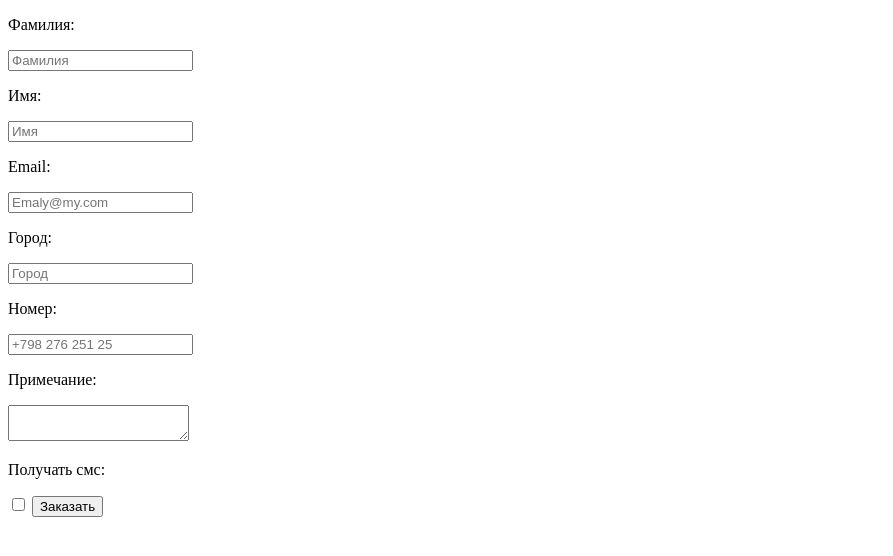
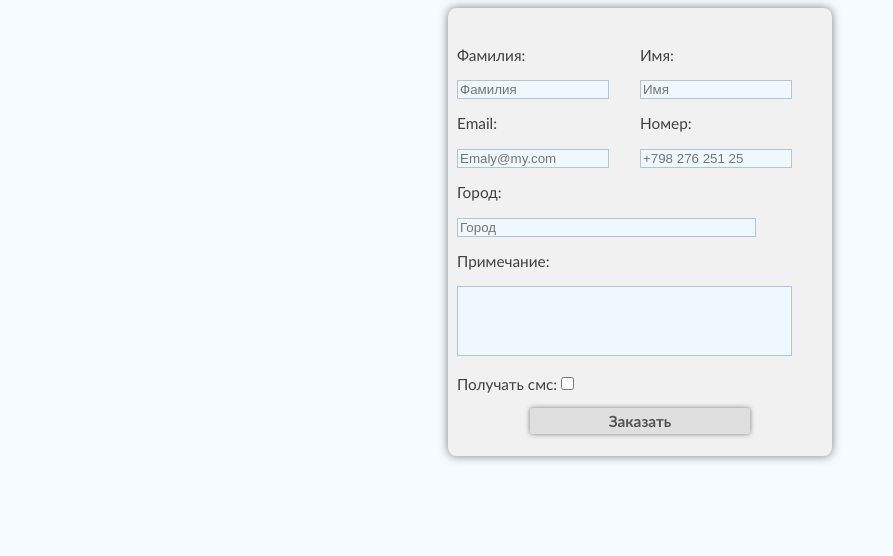
Before and after one commit to OhMyTlswp/lab2, a plain HTML site: page index.html in a window 1280 px wide. Shown: the whole page, without its empty margins (0-893 px from the left). Drawn offline with Linux system fonts and the light colour scheme.

Commit message:
css udpate

```diff
--- a/index.html
+++ b/index.html
@@ -1,29 +1,44 @@
 <!DOCTYPE html>
 <html lang="ru">
-<meta charset="utf-8">
 
 <head>
-
+  <meta charset="utf-8">
+  <link href="style.css" rel="stylesheet">
+  <title>Lab</title>
 </head>
 
 <body>
+  <div class="main-block">
     <form>
+      <div class="inline">
+        <div class="text-block">
           <p>Фамилия:</p>
-    <input type="text" placeholder="Фамилия" pattern="[А-Я,а-я]" required>
+          <input type="text" class="input-top" placeholder="Фамилия" pattern="[А-Яа-яЁё]+$" required>
+        </div>
+        <div class="text-block">
           <p>Имя:</p>
-    <input type="text" placeholder="Имя" pattern="[А-Я,а-я]" required>
+          <input type="text" class="input-top" placeholder="Имя" pattern="[А-Яа-яЁё]+$" required>
+        </div>
+      </div>
+      <div class="inline">
+        <div class="text-block">
           <p>Email:</p>
-    <input type="email" placeholder="Emalу@my.com" required>
+          <input type="email" class="input-top" placeholder="Emalу@my.com" required>
+        </div>
+        <div class="text-block">
+          <p>Номер:</p>
+          <input type="tel" class="input-top" placeholder="+798 276 251 25" pattern="\+7[0-9]{9}" maxlength="11"
+            required>
+        </div>
+      </div>
       <p>Город:</p>
-    <input type="text" placeholder="Город" maxlength="30" pattern="[А-Я,а-я]" required>
-    <p>Номер:</p>
-    <input type="tel" placeholder="+798 276 251 25" pattern="\+7[0-9]{9}" maxlength="11" required>
+      <input type="text" class="input-top" placeholder="Город" maxlength="30" pattern="[А-Яа-яЁё]+$" required>
       <p>Примечание:</p>
-    <textarea type="text" maxlength="350"></textarea>
-    <p>Получать смс:</p>
-    <input type="checkbox">
-    <input type="submit" value="Заказать">
+      <textarea maxlength="350"></textarea>
+      <p>Получать смс:<input class="check" type="checkbox"></p>
+      <div class="block-submit"><input class="submit" type="submit" value="Заказать"></div>
     </form>
+  </div>
 </body>
 
 </html>
--- /dev/null
+++ b/style.css
@@ -0,0 +1,73 @@
+body {
+  display: flex;
+  justify-content: center;
+  background-color: rgb(246, 251, 255);
+  font-family: 'Trebuchet MS', 'Lucida Sans Unicode', 'Lucida Grande', 'Lucida Sans', Arial, sans-serif;
+  font-size: 1.2vmax;
+  color: rgba(12, 12, 12, 0.767)
+}
+.main-block {
+  box-shadow: 0 0 10px rgba(0,0,0,0.5);
+  display: flex;
+  width: 30vmax;
+  justify-content: center;
+  background-color: rgb(241, 241, 241);
+  height: 35vmax;
+  align-items: center;
+  border-radius: 2%;
+}
+.text-block {
+  width: 100%;
+}
+.inline {
+  display: flex;
+}
+form {
+}
+.input-top {
+  border-color: rgb(178, 197, 209);
+  border-width: 0.08vmax;
+  border-style: solid;
+  width: 80%;
+  outline-width: 0.3vmax;
+  outline-color: rgb(139, 154, 163);
+  height: 1.2vmax;
+  background-color: aliceblue;
+}
+span {
+  display: flex;
+}
+textarea {
+  width: 90%;
+  resize: none;
+  height: 5vmax;
+  border-color: rgb(178, 197, 209);
+  border-width: 0.08vmax;
+  border-style: solid;
+  outline-width: 0.3vmax;
+  outline-color: rgb(139, 154, 163);
+  background-color: aliceblue;
+}
+.check {
+  width: 1vmax;
+  height: 1vmax;
+}
+.block-submit {
+  display: flex;
+  justify-content: center;
+}
+.submit {
+  border-color: rgb(223, 223, 223);
+  border-width: 0.1vmax;
+  border-style: solid;
+  width: 60%;
+  border-radius: 5%;
+  outline-color: rgb(139, 154, 163);
+  height: 2vmax;
+  background-color: rgba(0, 0, 0, 0.075);
+  font-family: 'Trebuchet MS', 'Lucida Sans Unicode', 'Lucida Grande', 'Lucida Sans', Arial, sans-serif;
+  font-size: 1.2vmax;
+  font-weight: 600;
+  color: rgba(12, 12, 12, 0.671);
+  box-shadow: 0 0 5px rgba(0,0,0,0.5);
+}
```
Lines whose indentation alone changed are shown as unchanged.
